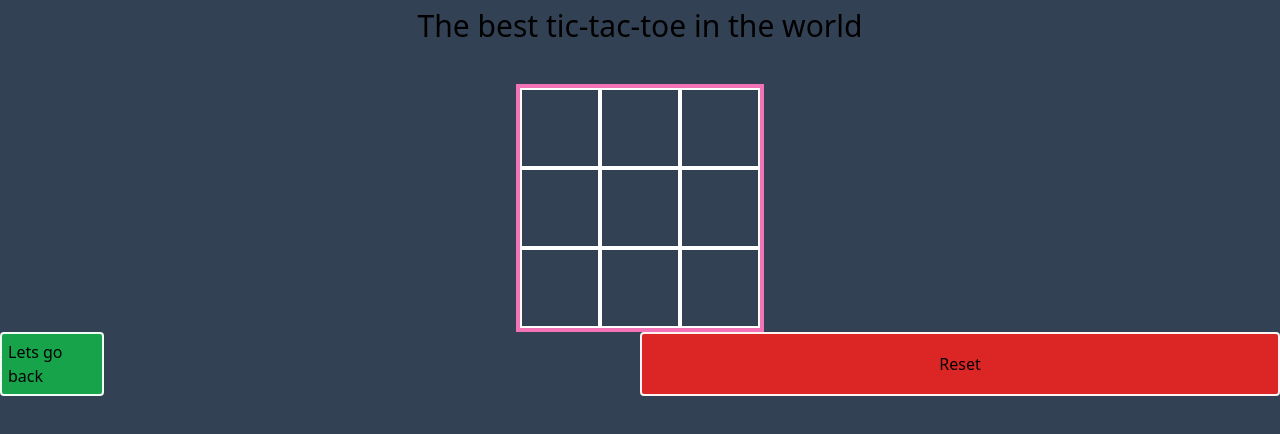
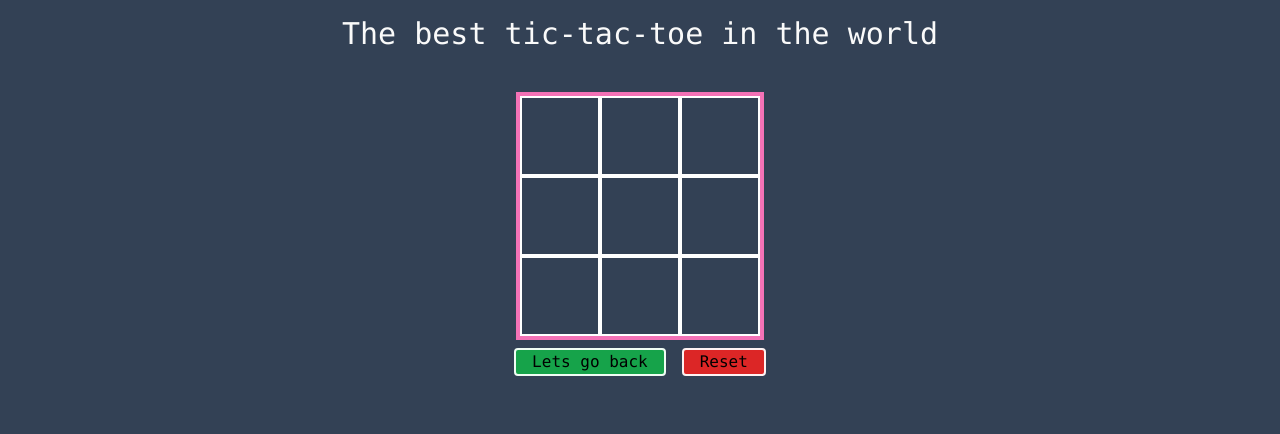
Before and after one commit to Buitragox/ultimate-tictactoe, a SvelteKit app: page /play in a window 1280 px wide. Shown: the top 434 px of the page. Built offline with nearby package versions, Linux system fonts and the light colour scheme.

Commit message:
Fix button styles

```diff
--- a/src/routes/+layout.svelte
+++ b/src/routes/+layout.svelte
@@ -2,7 +2,7 @@
     import "../app.css";
 </script>
 
-<div class="h-screen bg-slate-700">
+<div class="h-screen bg-slate-700 font-mono">
     <slot >
     </slot>
 </div>
--- a/src/routes/play/+page.svelte
+++ b/src/routes/play/+page.svelte
@@ -6,15 +6,15 @@
 </script>
 
 <main>
-    <div class="grid place-items-center">
-        <h1 class="font-medium text-3xl p-2 pb-10">The best tic-tac-toe in the world</h1>
+    <div class="grid place-items-center p-2">
+        <h1 class="font-medium text-zinc-50 text-3xl p-2 pb-10">The best tic-tac-toe in the world</h1>
 
         <div class="grid grid-cols-3 border-4 border-pink-400">
         {#each game.board[0][0].matrix as row, i (i)}
             {#each row as value, j (j)}
                 <button class="col-span-1 border-2 border-white w-20 h-20"
                         on:click={() => {game = game.localMove(i, j);}}>
-                    <p class="text-3xl">{value}</p>
+                    <p class="text-3xl text-zinc-50">{value}</p>
                 </button>
             {/each}
         {/each}
@@ -22,26 +22,21 @@
     </div>
 
     {#if game.isGameFinished()}
-        <p class="text-3xl">The winner is {game.winner}!</p>
+            <p class="grid place-items-center text-xl text-zinc-50">The winner is {game.winner}!</p>
     {/if}
 
-    <!-- Fighting with styles i love it -->
-
-    <div class="grid grid-cols-2">
-        <a class="max-w-[6.5rem] border-2 border-solid border-green-50 rounded p-1.5
-            bg-green-600 hover:bg-green-500" href="/">
+    <div class="flex items-center space-x-4 justify-center">
+        <a class="border-2 border-solid rounded px-4
+                 border-green-50 bg-green-600 hover:bg-green-500" href="/">
             Lets go back
         </a>
 
-        <button class="border-2 border-solid border-red-50 rounded p-1.5 bg-red-600 hover:bg-red-500"
-        on:click={() => {game = game.resetGame();}}>
+        <button class="border-2 border-solid rounded px-4
+                border-red-50 bg-red-600 hover:bg-red-500"
+            on:click={() => {game = game.resetGame();}}>
             Reset
         </button>
     </div>
-
-
-
-
 
 </main>
 
```
